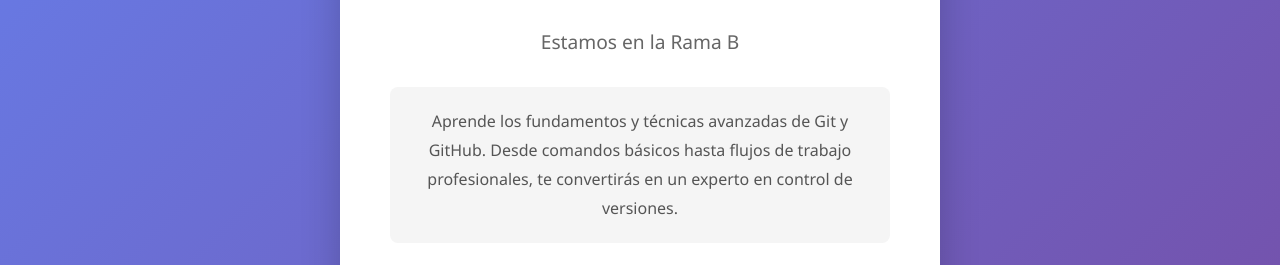
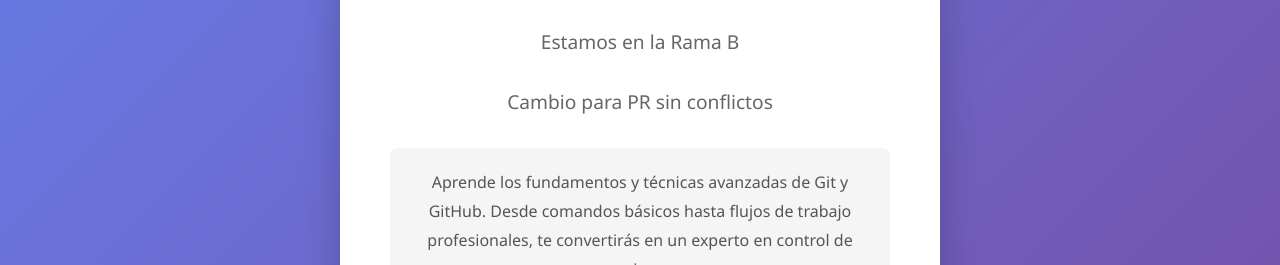
Before and after one commit to BrianEsquivel-hexaware/GitPage, a plain HTML site: page index.html in a window 1280 px wide. Shown: the part 253-518 px from the top of the page. Drawn offline with Linux system fonts and the light colour scheme.

Commit message:
Primer commit de la Rama_B2

```diff
--- a/index.html
+++ b/index.html
@@ -160,6 +160,7 @@
             <h1>Curso de Git y GitHub</h1>
             <p class="subtitle">Domina el control de versiones</p>
             <p class="subtitle">Estamos en la Rama B</p>
+            <p class="subtitle">Cambio para PR sin conflictos</p>
         </div>
 
         <div class="description">
```
